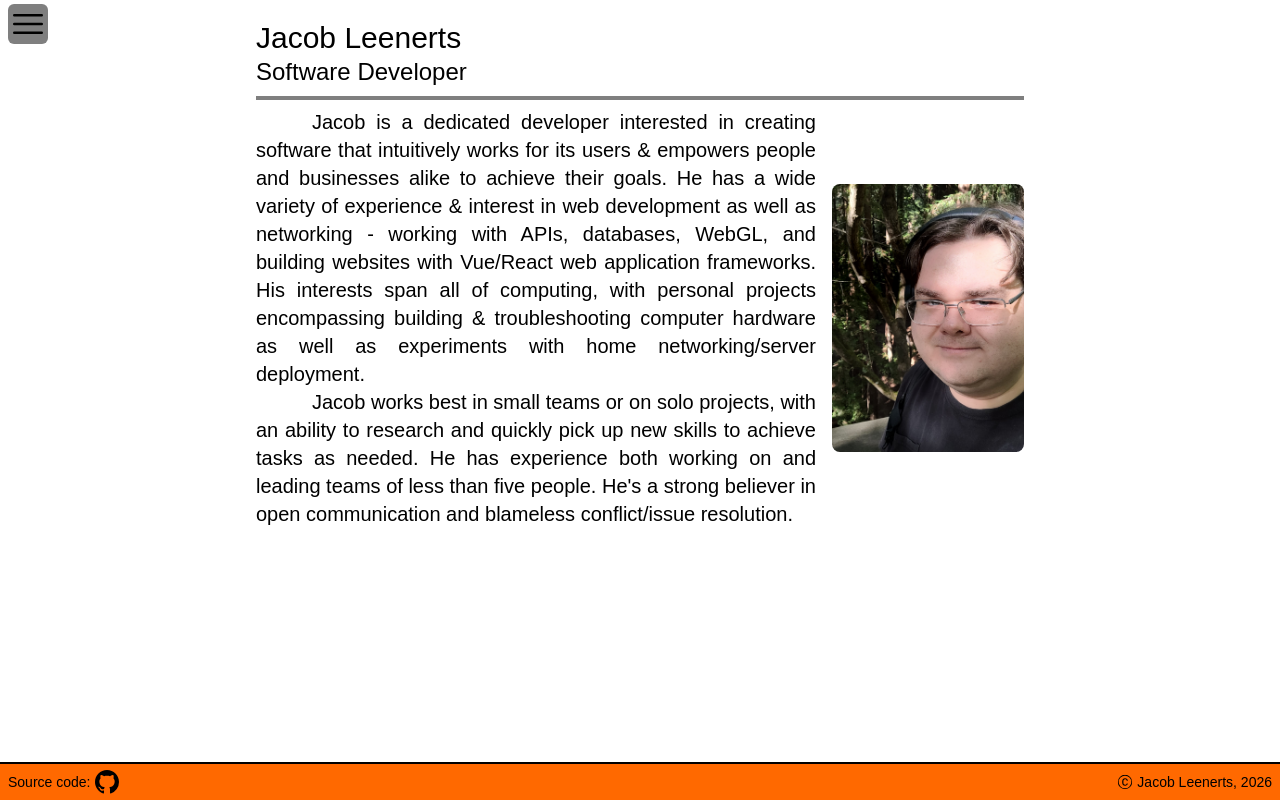
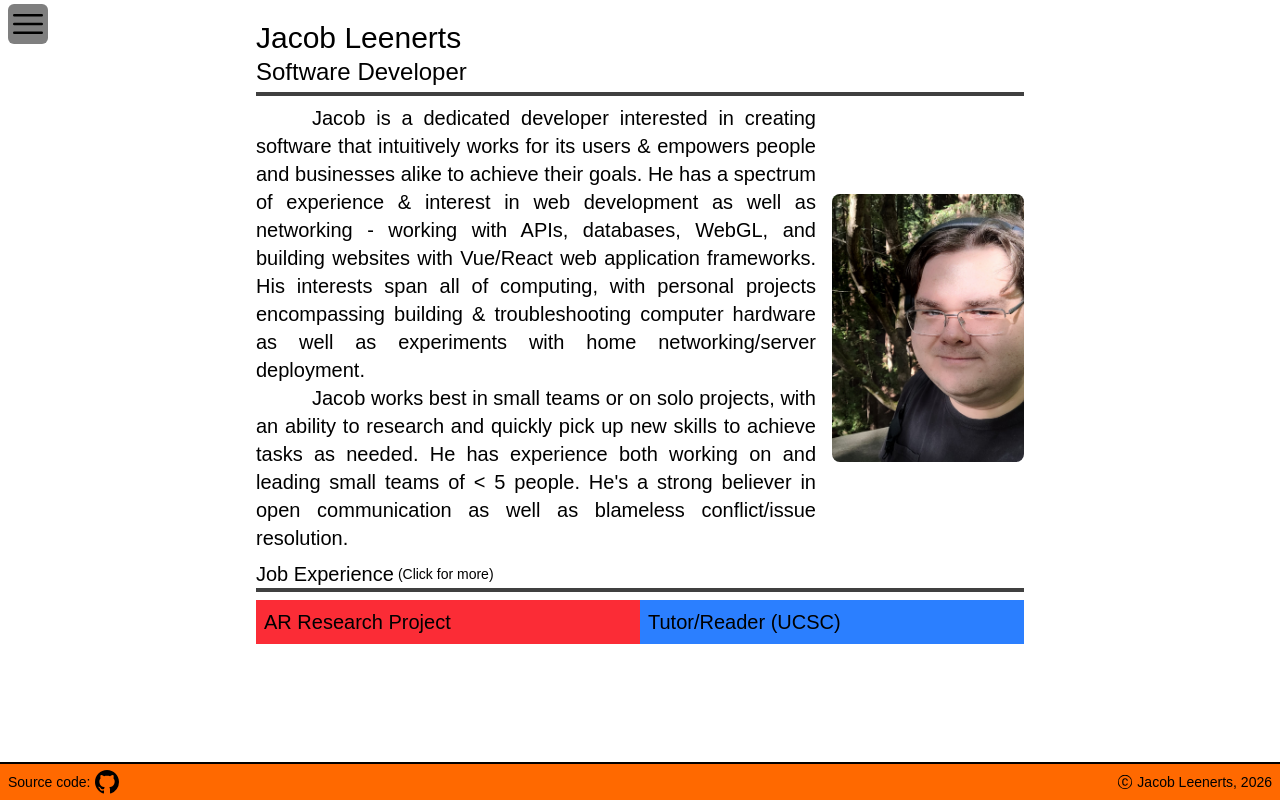
Before and after one commit to jleenerts/zozsite, a Next.js app: page /resume in a window 1280 px wide. Built offline with nearby package versions, Linux system fonts and the light colour scheme; a web font is replaced by a local one.

Commit message:
work on pop-out menu

```diff
--- /dev/null
+++ b/app/components/detailMenu.tsx
@@ -0,0 +1,35 @@
+'use client';
+
+import { useState, useEffect } from "react";
+
+import { PlayCircleIcon } from "@heroicons/react/24/outline";
+
+export function DetailMenu({ className = "", title = "default", details = [] }:
+   { className?: string, title?: string, details: Array<string> }) {
+   const [elm, getThis] = useState<HTMLElement | null>(null);
+
+   useEffect(() => {
+      getThis(document?.getElementById(`${title}`));
+      elm?.classList.toggle("hidden");
+   });
+
+   function handleClick() {
+      if (elm) {
+         elm.classList.toggle("hidden");
+      }
+   }
+   return (
+      <div className={className}>
+         <button onClick={handleClick} className="text-left p-2">
+            <p>{title}</p>
+         </button>
+         <div id={title} className="p-2">
+            <ul style={{listStyle:"inside"}}>
+               {details.map((item, idx) => (
+                  <li key={idx}>{item}</li>
+               ))}
+            </ul>
+         </div>
+      </div>
+   )
+}
--- a/app/resume/page.tsx
+++ b/app/resume/page.tsx
@@ -2,6 +2,8 @@ import Image from "next/image";
 import type { Metadata } from 'next';
 
 import { IBM_Plex_Sans_Thai_Looped } from "next/font/google";
+
+import { DetailMenu } from "../components/detailMenu";
 
 export const metadata: Metadata = {
   title: `Jacob's Resume`,
@@ -20,8 +22,8 @@ export default function ResumePage() {
          <section id="summary" className="">
             <div>
                <h1 className="text-3xl">Jacob Leenerts</h1>
-               <p className="text-2xl pb-2
-                              border-b-4 border-black/50 dark:border-white/50"
+               <p className="text-2xl pb-1
+                              border-b-4 border-black/75 dark:border-white/75"
                >Software Developer</p>
             </div>
             <div className="mt-2 flex flex-col items-center xl:flex-row">
@@ -31,7 +33,7 @@ export default function ResumePage() {
                   <p className="text-justify indent-[10%]">
                      Jacob is a dedicated developer interested in creating software that intuitively
                      works for its users & empowers people and businesses alike to achieve their goals.
-                     He has a wide variety of experience & interest in web development as well as networking
+                     He has a spectrum of experience & interest in web development as well as networking
                      - working with APIs, databases, WebGL, and building websites
                      with Vue/React web application frameworks. His interests span
                      all of computing, with personal projects encompassing building & troubleshooting computer
@@ -40,8 +42,8 @@ export default function ResumePage() {
                   <p className="h-min-1/4 text-justify indent-[10%]">
                      Jacob works best in small teams or on solo projects, with an ability to research and
                      quickly pick up new skills to achieve tasks as needed. He has experience both working
-                     on and leading teams of less than five people. He's a strong believer in
-                     open communication and blameless conflict/issue resolution.
+                     on and leading small teams of &lt; 5 people. He's a strong believer in
+                     open communication as well as blameless conflict/issue resolution.
                   </p>
                </div>
                <div className="flex flex-row
@@ -62,8 +64,21 @@ export default function ResumePage() {
          <section id="highlights" className="">
 
          </section>
-         <section id="work-history" className="">
-
+         <section id="work-history" className="pt-2 text-xl">
+            <div className="flex items-center border-b-4 border-black/75 dark:border-white/75">
+               <p>Job Experience</p>
+               <p className="ml-1 text-sm">(Click for more)</p>
+            </div>
+            <div className="grid grid-cols-2">
+               <DetailMenu className="mt-2 bg-red-500"
+                           title="AR Research Project"
+                           details={["Info 1", "Info 2", "Info 3"]}
+               />
+               <DetailMenu className="mt-2 bg-blue-500"
+                           title="Tutor/Reader (UCSC)"
+                           details={["Info 1", "Info 2", "Info 3"]}
+               />
+            </div>
          </section>
          <section id="projects" className="">
 
```
